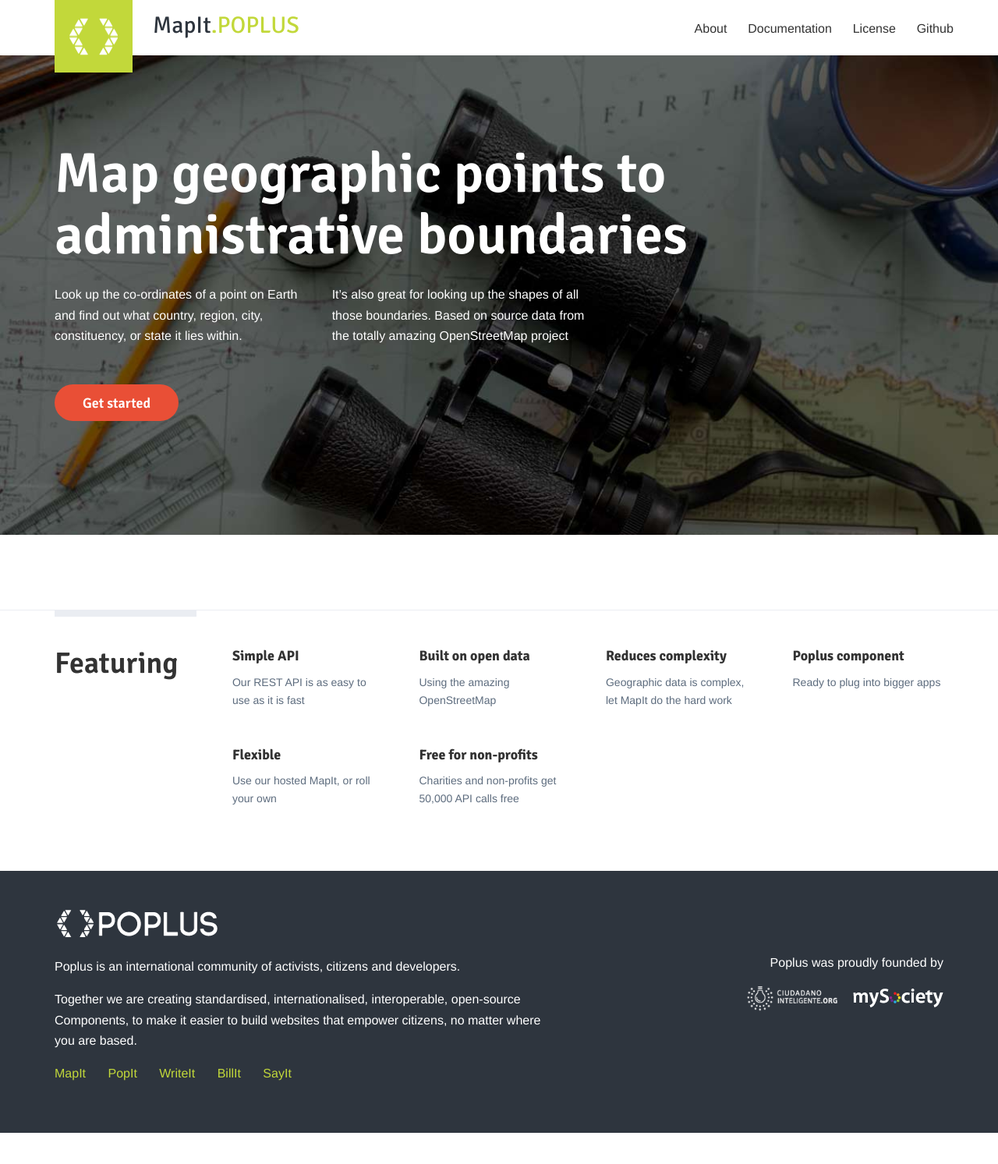
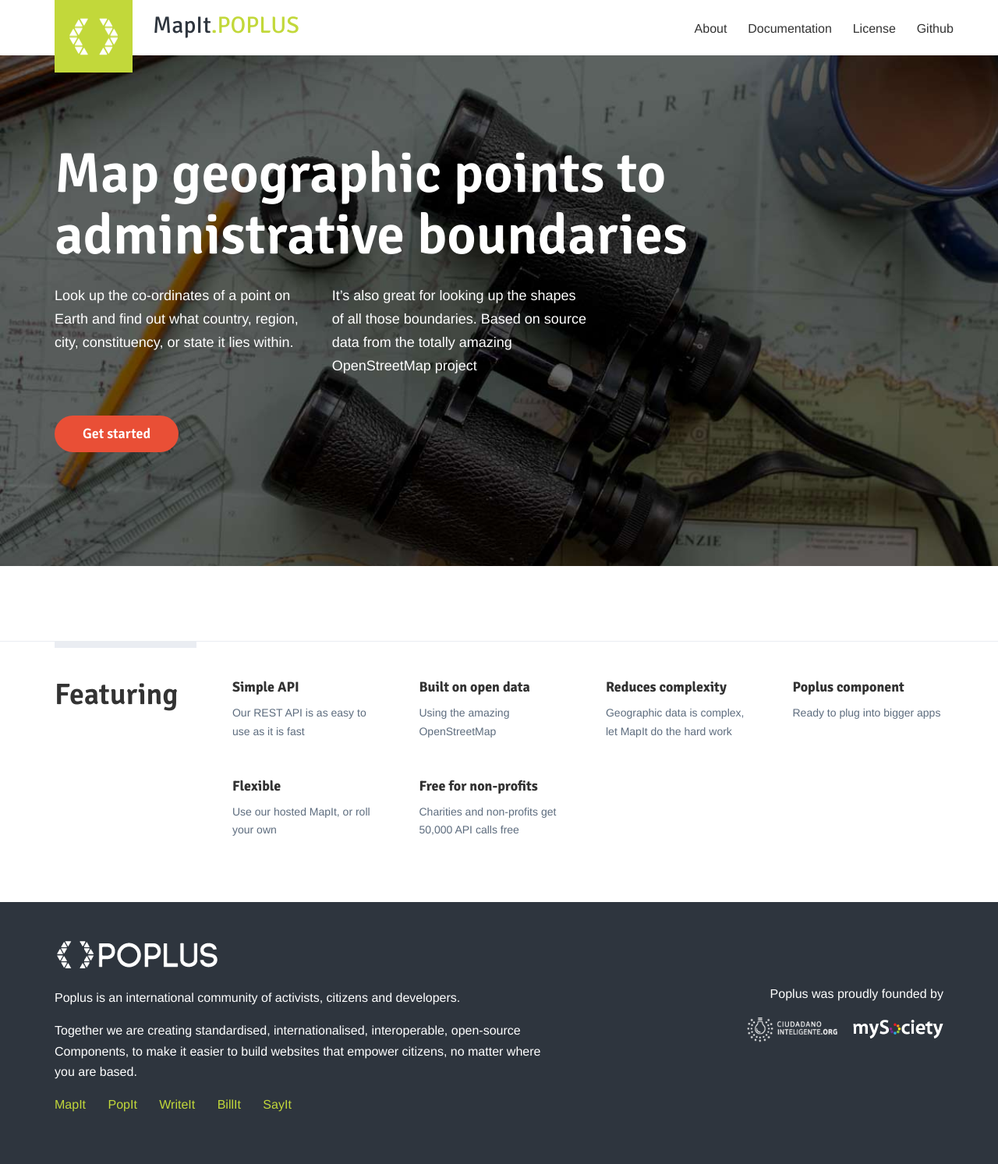
Before and after one commit to mysociety/mapit.poplus.org, a Jekyll site: the page built from index.html, in a window 1280 px wide. Shown: the whole page at 78% size. Built offline with Jekyll 4.4.1, drawn with Linux system fonts in a browser that asks for light colours; Markdown is read by kramdown in place of the engine named in the settings; before the commit the page ends 1453 px from its top, so only the background shows below that.

Commit message:
increased size of homepage description

```diff
--- a/assets/sass/_homepage.scss
+++ b/assets/sass/_homepage.scss
@@ -45,6 +45,7 @@
                     width: 48%;
                     margin-right: 4%;
                     float: left;
+                    font-size: 1.125em;
                     &:last-child {
                         margin-right: 0;
                     }
--- a/css/global.css
+++ b/css/global.css
@@ -861,7 +861,8 @@
     .hero__component-description p {
       width: 48%;
       margin-right: 4%;
-      float: left; }
+      float: left;
+      font-size: 1.125em; }
       .hero__component-description p:last-child {
         margin-right: 0; } }
 
```
